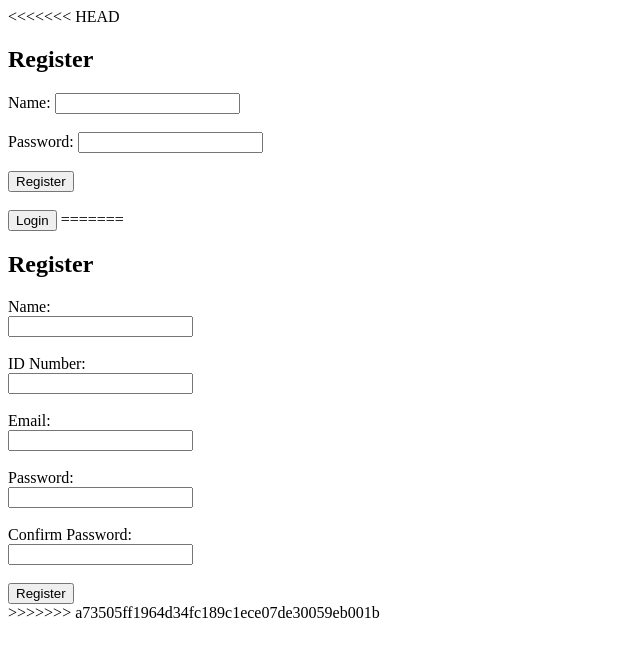
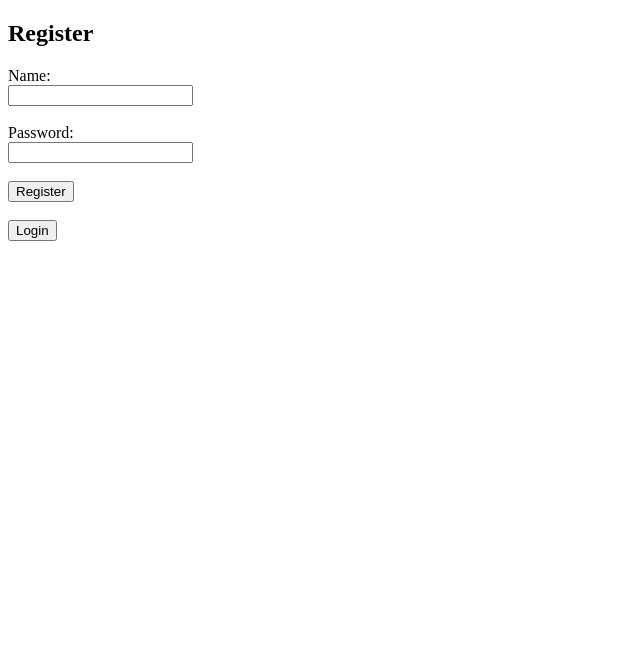
Before and after one commit to rev1405/demo, a Flask app: page / in a window 1280 px wide. Shown: the top 657 px of the page, without its empty margins (0-640 px from the left). Run offline with Flask 3, Linux system fonts and the light colour scheme.

Commit message:
Update register.html

```diff
--- a/templates/register.html
+++ b/templates/register.html
@@ -1,78 +1,22 @@
 <!DOCTYPE html>
 <html>
 <head>
-<<<<<<< HEAD
-    <title>User Registration</title>
-</head>
-<body>
-    <h2>Register</h2>
-    <form action="/register" method="POST">
-        <label>Name:</label>
-        <input type="text" name="name" required><br><br>
-        <label>Password:</label>
-        <input type="password" name="password" required><br><br>
-        <button type="submit">Register</button>
-    </form>
-
-    <br>
-    <!-- Button to go to login page -->
-    <button onclick="window.location.href='/login_page'">Login</button>
-=======
   <title>User Registration</title>
 </head>
 <body>
   <h2>Register</h2>
-  <form id="registerForm">
+  <form action="/register" method="POST">
     <label>Name:</label><br>
-    <input type="text" id="name" required><br><br>
-
-    <label>ID Number:</label><br>
-    <input type="text" id="id_number" required><br><br>
-
-    <label>Email:</label><br>
-    <input type="email" id="email" required><br><br>
+    <input type="text" name="name" required><br><br>
 
     <label>Password:</label><br>
-    <input type="password" id="password" required><br><br>
-
-    <label>Confirm Password:</label><br>
-    <input type="password" id="confirm_password" required><br><br>
+    <input type="password" name="password" required><br><br>
 
     <button type="submit">Register</button>
   </form>
 
-  <script>
-    document.getElementById("registerForm").addEventListener("submit", async function(e) {
-      e.preventDefault();
-
-      const name = document.getElementById("name").value;
-      const id_number = document.getElementById("id_number").value;
-      const email = document.getElementById("email").value;
-      const password = document.getElementById("password").value;
-      const confirm_password = document.getElementById("confirm_password").value;
-
-
-      // ✅ Strong password rules (NIST + extra checks)
-      const passwordRegex = /^(?=.*[a-z])(?=.*[A-Z])(?=.*\d)(?=.*[@$!%*?&])[A-Za-z\d@$!%*?&]{8,}$/;
-      if (!passwordRegex.test(password)) {
-        alert("Password must be at least 8 characters, include uppercase, lowercase, number, and special character.");
-        return;
-      }
-      if (password !== confirm_password) {
-        alert("Passwords do not match.");
-        return;
-      }
-
-      const response = await fetch("http://127.0.0.1:8000/register/", {
-        method: "POST",
-        headers: { "Content-Type": "application/json" },
-        body: JSON.stringify({ name, id_number, email, role, password })
-      });
-
-      const result = await response.json();
-      alert(JSON.stringify(result));
-    });
-  </script>
->>>>>>> a73505ff1964d34fc189c1ece07de30059eb001b
+  <br>
+  <!-- Button to go to login page -->
+  <button onclick="window.location.href='/login_page'">Login</button>
 </body>
 </html>
```
